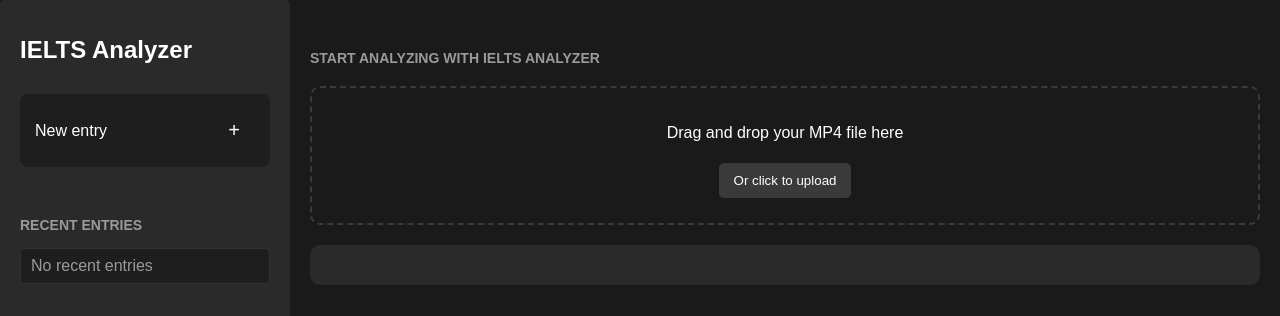
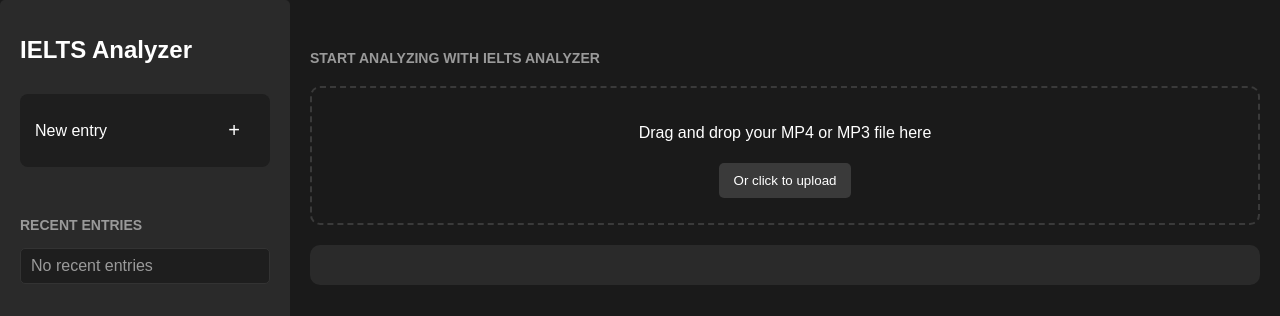
Before and after one commit to Yc3t/IELTS-speeach-analyzer, a Flask app: page / in a window 1280 px wide. Shown: the top 316 px of the page. Run offline with Flask 3, Linux system fonts and the light colour scheme; data that the repository does not hold is empty.

Commit message:
handle mp3 files

```diff
--- a/app.py
+++ b/app.py
@@ -38,7 +38,7 @@ def save_entries(entries):
 
 def convert_to_mp3(file):
     # Create a temporary file to save the uploaded content
-    temp_file = tempfile.NamedTemporaryFile(delete=False, suffix=".mp4")
+    temp_file = tempfile.NamedTemporaryFile(delete=False, suffix=file.filename)
     file.save(temp_file.name)
     temp_file.close()
 
@@ -47,13 +47,20 @@ def convert_to_mp3(file):
     mp3_path = os.path.join(app.config['UPLOAD_FOLDER'], mp3_filename)
 
     try:
-        # Convert to MP3
-        audio = AudioFileClip(temp_file.name)
-        audio.write_audiofile(mp3_path, verbose=False, logger=None)
-        audio.close()
+        # Convert to MP3 if it's not already an MP3
+        if not file.filename.lower().endswith('.mp3'):
+            audio = AudioFileClip(temp_file.name)
+            audio.write_audiofile(mp3_path, verbose=False, logger=None)
+            audio.close()
+        else:
+            # If it's already an MP3, just copy it
+            import shutil
+            shutil.copy(temp_file.name, mp3_path)
     finally:
         # Clean up the temporary file
         os.unlink(temp_file.name)
+
+    return mp3_path, mp3_filename
 
     return mp3_path, mp3_filename
 def transcribe_audio(mp3_path):
@@ -128,7 +135,7 @@ def upload_file():
     file = request.files['file']
     if file.filename == '':
         return jsonify({'error': 'No selected file'}), 400
-    if file and file.filename.lower().endswith('.mp4'):
+    if file and (file.filename.lower().endswith('.mp4') or file.filename.lower().endswith('.mp3')):
         try:
             mp3_path, mp3_filename = convert_to_mp3(file)
             transcription = transcribe_audio(mp3_path)
@@ -141,13 +148,13 @@ def upload_file():
             html_content = markdown.markdown(full_content)
             analysis_html_filename = f"{os.path.splitext(mp3_filename)[0]}_analysis.html"
             analysis_html_path = os.path.join(app.config['ANALYSIS_FOLDER'], analysis_html_filename)
-            with open(analysis_html_path, 'w') as f:
+            with open(analysis_html_path, 'w', encoding='utf-8') as f:
                 f.write(html_content)
 
             # Save full content to TXT file
             analysis_txt_filename = f"{os.path.splitext(mp3_filename)[0]}_analysis.txt"
             analysis_txt_path = os.path.join(app.config['ANALYSIS_FOLDER'], analysis_txt_filename)
-            with open(analysis_txt_path, 'w') as f:
+            with open(analysis_txt_path, 'w', encoding='utf-8') as f:
                 f.write(full_content)
 
             # Create entry for recent analyses
@@ -168,7 +175,6 @@ def upload_file():
         except Exception as e:
             return jsonify({'error': str(e)}), 500
     return jsonify({'error': 'Invalid file type'}), 400
-
 @app.route('/analysis/<filename>')
 def get_analysis(filename):
     return send_from_directory(app.config['ANALYSIS_FOLDER'], filename)
--- a/static/script.js
+++ b/static/script.js
@@ -136,10 +136,10 @@ document.addEventListener('DOMContentLoaded', (event) => {
     function handleFiles(files) {
         if (files.length > 0) {
             const file = files[0];
-            if (file.type === 'video/mp4') {
+            if (file.type === 'video/mp4' || file.type === 'audio/mpeg') {
                 uploadFile(file);
             } else {
-                alert('Please upload an MP4 file.');
+                alert('Please upload an MP4 video or MP3 audio file.');
             }
         }
     }
--- a/templates/index.html
+++ b/templates/index.html
@@ -4,8 +4,8 @@
     <meta charset="UTF-8">
     <meta name="viewport" content="width=device-width, initial-scale=1.0">
     <title>IELTS Speech Analyzer</title>
+    <link rel="stylesheet" href="{{ url_for('static', filename='style.css') }}">
     <link rel="icon" type="image/png" href="{{ url_for('static', filename='neural.png') }}">
-    <link rel="stylesheet" href="{{ url_for('static', filename='style.css') }}">
     <script src="https://cdn.jsdelivr.net/npm/axios/dist/axios.min.js"></script>
 </head>
 <body>
@@ -24,8 +24,8 @@
         <div class="main-content">
             <h2>Start analyzing with IELTS Analyzer</h2>
             <div class="upload-area" id="dropArea">
-                <p>Drag and drop your MP4 file here</p>
-                <input type="file" id="fileInput" accept=".mp4" style="display: none;">
+                <p>Drag and drop your MP4 or MP3 file here</p>
+                <input type="file" id="fileInput" accept=".mp4,.mp3" style="display: none;">
                 <button id="uploadButton">Or click to upload</button>
             </div>
             <div id="loadingSpinner" class="loading-spinner" style="display: none;"></div>
```
Also changed, not shown: README.md.
